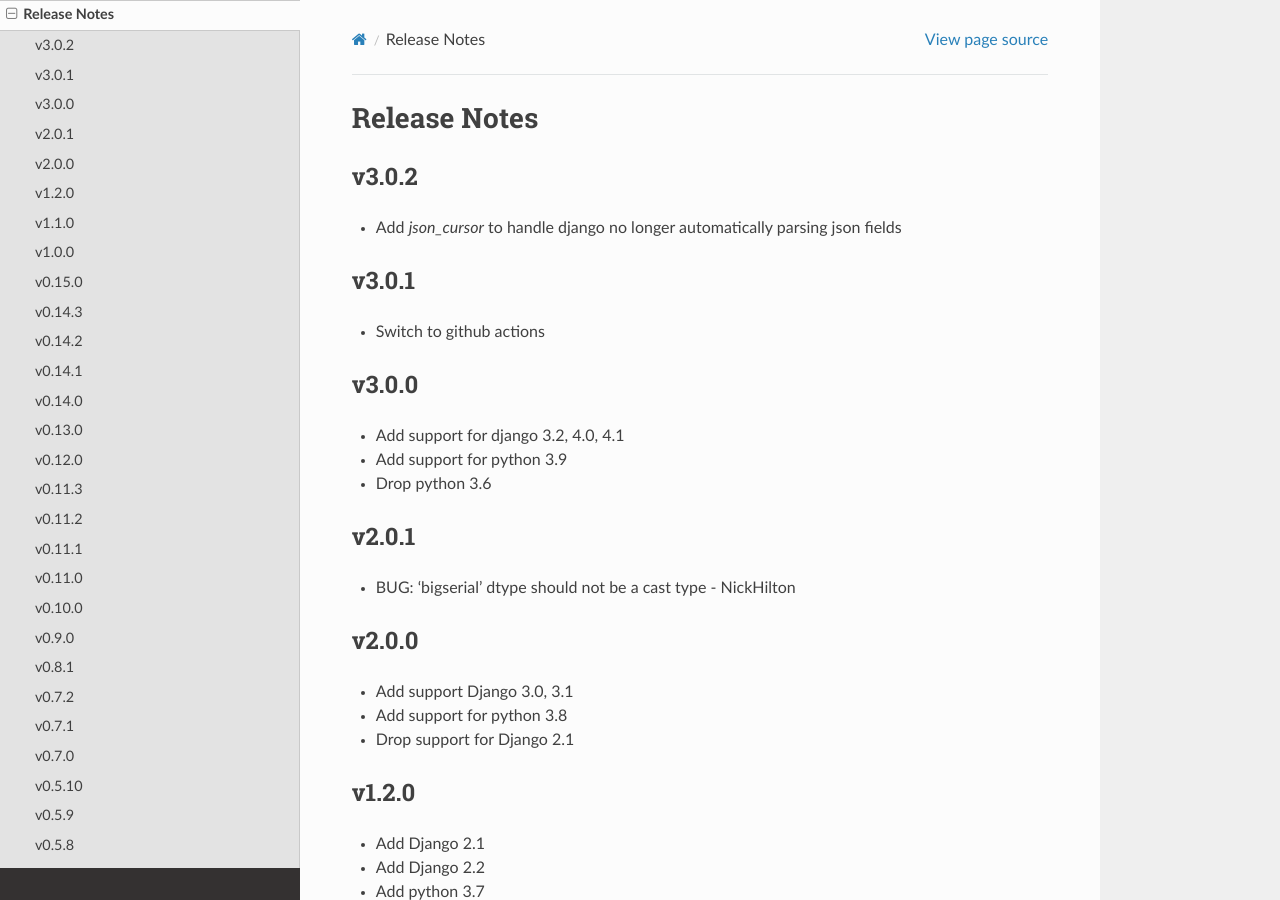
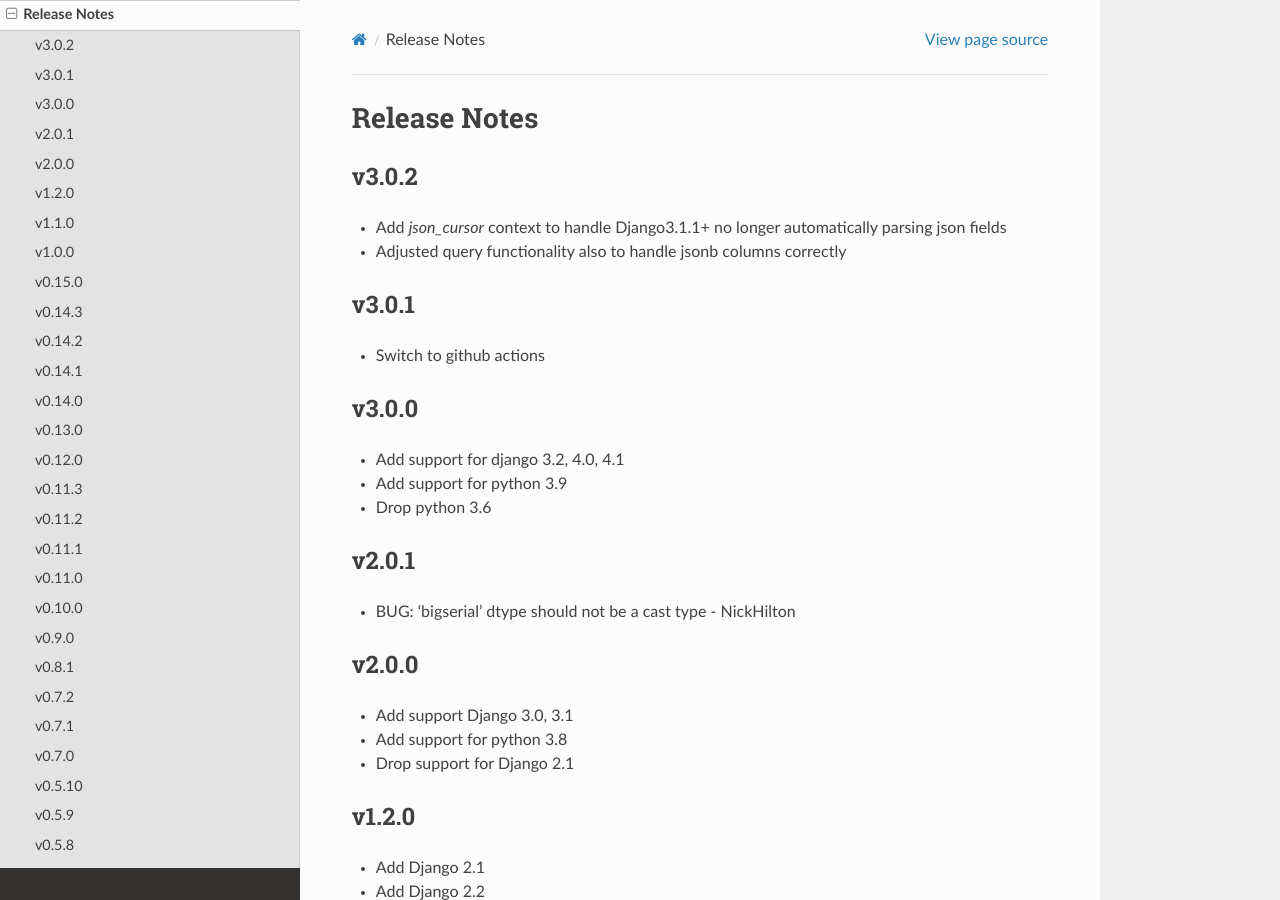
Before and after one commit to ambitioninc/django-query-builder, a Sphinx documentation site: the page built from docs/release_notes.rst, in a window 1280 px wide and 900 px high. Built offline with Sphinx 7.4.7 and the Read the Docs theme 2.0.0, drawn with Linux system fonts in a browser that asks for light colours.

Commit message:
release notes and a comment change

```diff
--- a/docs/release_notes.rst
+++ b/docs/release_notes.rst
@@ -3,7 +3,8 @@ Release Notes
 
 v3.0.2
 ------
-* Add `json_cursor` to handle django no longer automatically parsing json fields
+* Add `json_cursor` context to handle Django3.1.1+ no longer automatically parsing json fields
+* Adjusted query functionality also to handle jsonb columns correctly
 
 v3.0.1
 ------
```
Also changed, not shown: 1 other file.
